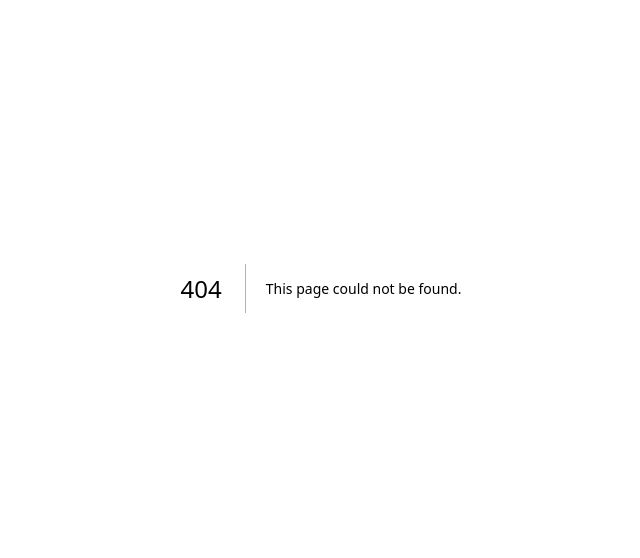
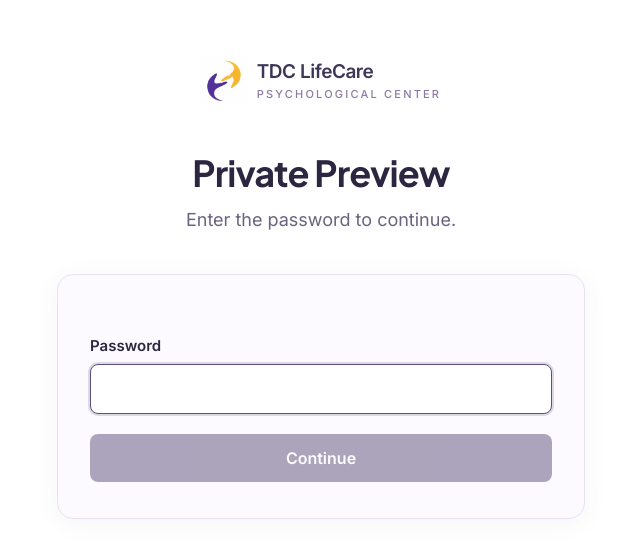
Before and after one commit to heyvalerii-dev/tdc-lifecare, a Next.js app: page /preview-login in a window 1280 px wide. Before the commit this address had no page. Shown: the part 112-670 px from the top of the page, without its empty margins (319-959 px from the left). Built offline with nearby package versions, Linux system fonts and the light colour scheme.

Commit message:
password protect

```diff
--- /dev/null
+++ b/src/app/api/preview-login/route.ts
@@ -0,0 +1,50 @@
+import { NextResponse } from "next/server";
+import {
+  SITE_ACCESS_COOKIE,
+  deriveSiteAccessToken,
+  isSitePasswordEnabled,
+  safeRedirectPath,
+  timingSafeEqualString,
+} from "@/lib/site-password";
+
+export async function POST(request: Request) {
+  if (!isSitePasswordEnabled()) {
+    return NextResponse.json({ ok: true, redirect: "/" });
+  }
+
+  let body: { password?: string; redirect?: string };
+  try {
+    body = await request.json();
+  } catch {
+    return NextResponse.json({ error: "Invalid request." }, { status: 400 });
+  }
+
+  const submitted = typeof body.password === "string" ? body.password : "";
+  const expectedPassword = process.env.SITE_PASSWORD ?? "";
+
+  // Compare derived tokens (fixed length) to avoid leaking password length via timing.
+  const [submittedToken, expectedToken] = await Promise.all([
+    deriveSiteAccessToken(submitted),
+    deriveSiteAccessToken(expectedPassword),
+  ]);
+
+  if (!timingSafeEqualString(submittedToken, expectedToken)) {
+    return NextResponse.json(
+      { error: "Incorrect password. Please try again." },
+      { status: 401 }
+    );
+  }
+
+  const redirect = safeRedirectPath(body.redirect);
+  const response = NextResponse.json({ ok: true, redirect });
+
+  response.cookies.set(SITE_ACCESS_COOKIE, expectedToken, {
+    httpOnly: true,
+    secure: process.env.NODE_ENV === "production",
+    sameSite: "lax",
+    path: "/",
+    // Session cookie — cleared when the browser session ends.
+  });
+
+  return response;
+}
--- /dev/null
+++ b/src/app/preview-login/page.tsx
@@ -0,0 +1,21 @@
+import { Suspense } from "react";
+import { PreviewLoginForm } from "./preview-login-form";
+
+export const metadata = {
+  title: "Private Preview | TDC LifeCare",
+  robots: { index: false, follow: false },
+};
+
+export default function PreviewLoginPage() {
+  return (
+    <Suspense
+      fallback={
+        <div className="flex min-h-screen items-center justify-center bg-white">
+          Loading...
+        </div>
+      }
+    >
+      <PreviewLoginForm />
+    </Suspense>
+  );
+}
--- /dev/null
+++ b/src/app/preview-login/preview-login-form.tsx
@@ -0,0 +1,99 @@
+"use client";
+
+import { useState } from "react";
+import { useRouter, useSearchParams } from "next/navigation";
+import { BrandLogo } from "@/components/brand/brand-logo";
+import { AuthAlert } from "@/components/auth/auth-alert";
+import { authCardClass, authPageWidth } from "@/components/auth/auth-styles";
+import { Button } from "@/components/ui/button";
+import { Input } from "@/components/ui/input";
+import { type } from "@/lib/typography";
+import { cn } from "@/lib/utils";
+
+export function PreviewLoginForm() {
+  const router = useRouter();
+  const searchParams = useSearchParams();
+  const redirect = searchParams.get("redirect") ?? "/";
+
+  const [password, setPassword] = useState("");
+  const [loading, setLoading] = useState(false);
+  const [error, setError] = useState<string | null>(null);
+
+  async function handleSubmit(e: React.FormEvent) {
+    e.preventDefault();
+    setLoading(true);
+    setError(null);
+
+    try {
+      const res = await fetch("/api/preview-login", {
+        method: "POST",
+        headers: { "Content-Type": "application/json" },
+        body: JSON.stringify({ password, redirect }),
+      });
+
+      const data = (await res.json().catch(() => ({}))) as {
+        error?: string;
+        redirect?: string;
+      };
+
+      if (!res.ok) {
+        setError(data.error ?? "Incorrect password. Please try again.");
+        setLoading(false);
+        return;
+      }
+
+      router.replace(data.redirect ?? "/");
+      router.refresh();
+    } catch {
+      setError("Something went wrong. Please try again.");
+      setLoading(false);
+    }
+  }
+
+  return (
+    <div className="flex min-h-screen flex-col items-center justify-center bg-white py-12 sm:py-16">
+      <div className={authPageWidth}>
+        <div className="flex justify-center">
+          <BrandLogo href={null} variant="dark" />
+        </div>
+
+        <div className="mt-10 space-y-3 text-center sm:mt-12">
+          <h1 className={type.pageTitle}>Private Preview</h1>
+          <p className={cn(type.bodyMuted, "mx-auto max-w-md text-base sm:text-lg")}>
+            Enter the password to continue.
+          </p>
+        </div>
+
+        <div className={cn(authCardClass, "mt-8 sm:mt-10")}>
+          <div className="space-y-6">
+            {error && <AuthAlert message={error} />}
+
+            <form onSubmit={handleSubmit} className="space-y-5">
+              <Input
+                id="site-password"
+                type="password"
+                label="Password"
+                name="password"
+                required
+                autoComplete="current-password"
+                autoFocus
+                value={password}
+                onChange={(e) => setPassword(e.target.value)}
+              />
+
+              <Button
+                type="submit"
+                className="w-full"
+                size="lg"
+                loading={loading}
+                disabled={!password.trim()}
+              >
+                Continue
+              </Button>
+            </form>
+          </div>
+        </div>
+      </div>
+    </div>
+  );
+}
--- /dev/null
+++ b/src/lib/site-password.ts
@@ -0,0 +1,69 @@
+import { type NextRequest } from "next/server";
+
+/** httpOnly cookie set after the visitor passes the site-password gate. */
+export const SITE_ACCESS_COOKIE = "tdc_site_access";
+
+/**
+ * Paths that must remain reachable without the site-password cookie.
+ * Keep this list minimal — only server-to-server and the gate itself.
+ */
+export function isSitePasswordExemptPath(pathname: string): boolean {
+  if (pathname === "/preview-login") return true;
+  if (pathname === "/api/preview-login") return true;
+  // PayMongo server → app (no browser cookie)
+  if (pathname.startsWith("/api/webhooks/")) return true;
+  // Vercel / external cron with Bearer CRON_SECRET
+  if (pathname.startsWith("/api/cron/")) return true;
+  return false;
+}
+
+export function isSitePasswordEnabled(): boolean {
+  const password = process.env.SITE_PASSWORD;
+  return typeof password === "string" && password.length > 0;
+}
+
+/** Derive a token from the site password — never store the password in the cookie. */
+export async function deriveSiteAccessToken(password: string): Promise<string> {
+  const data = new TextEncoder().encode(`tdc-lifecare:site-access:v1:${password}`);
+  const digest = await crypto.subtle.digest("SHA-256", data);
+  return bufferToHex(digest);
+}
+
+export async function getExpectedSiteAccessToken(): Promise<string | null> {
+  const password = process.env.SITE_PASSWORD;
+  if (!password) return null;
+  return deriveSiteAccessToken(password);
+}
+
+export function timingSafeEqualString(a: string, b: string): boolean {
+  if (a.length !== b.length) return false;
+  let mismatch = 0;
+  for (let i = 0; i < a.length; i++) {
+    mismatch |= a.charCodeAt(i) ^ b.charCodeAt(i);
+  }
+  return mismatch === 0;
+}
+
+export async function hasValidSiteAccess(request: NextRequest): Promise<boolean> {
+  const expected = await getExpectedSiteAccessToken();
+  if (!expected) return true;
+
+  const cookie = request.cookies.get(SITE_ACCESS_COOKIE)?.value;
+  if (!cookie) return false;
+
+  return timingSafeEqualString(cookie, expected);
+}
+
+/** Only allow relative in-app redirects (no open redirects). */
+export function safeRedirectPath(raw: string | null | undefined): string {
+  if (!raw) return "/";
+  if (!raw.startsWith("/") || raw.startsWith("//")) return "/";
+  if (raw.startsWith("/preview-login")) return "/";
+  return raw;
+}
+
+function bufferToHex(buffer: ArrayBuffer): string {
+  return Array.from(new Uint8Array(buffer))
+    .map((b) => b.toString(16).padStart(2, "0"))
+    .join("");
+}
--- a/src/lib/supabase/middleware.ts
+++ b/src/lib/supabase/middleware.ts
@@ -31,11 +31,20 @@ export async function updateSession(request: NextRequest) {
 
   const path = request.nextUrl.pathname;
 
-  const publicPaths = ["/", "/login", "/signup", "/auth/callback", "/book"];
+  const publicPaths = [
+    "/",
+    "/login",
+    "/signup",
+    "/auth/callback",
+    "/book",
+    "/preview-login",
+  ];
   const isPublicPath =
     publicPaths.includes(path) ||
     path.startsWith("/pay/") ||
     path.startsWith("/api/webhooks") ||
+    path.startsWith("/api/cron") ||
+    path.startsWith("/api/preview-login") ||
     path.startsWith("/api/slots") ||
     path.startsWith("/api/dates");
 
--- a/src/middleware.ts
+++ b/src/middleware.ts
@@ -1,7 +1,53 @@
-import { type NextRequest } from "next/server";
+import { type NextRequest, NextResponse } from "next/server";
 import { updateSession } from "@/lib/supabase/middleware";
+import {
+  hasValidSiteAccess,
+  isSitePasswordEnabled,
+  isSitePasswordExemptPath,
+  safeRedirectPath,
+} from "@/lib/site-password";
 
 export async function middleware(request: NextRequest) {
+  const path = request.nextUrl.pathname;
+
+  // Shared site-password gate (MVP deployment). Runs before Supabase session logic.
+  // When SITE_PASSWORD is unset, the gate is disabled (local dev default).
+  if (isSitePasswordEnabled() && !isSitePasswordExemptPath(path)) {
+    const allowed = await hasValidSiteAccess(request);
+
+    if (!allowed) {
+      if (path.startsWith("/api/")) {
+        return NextResponse.json({ error: "Unauthorized" }, { status: 401 });
+      }
+
+      const url = request.nextUrl.clone();
+      const redirectTarget = `${path}${request.nextUrl.search}`;
+      url.pathname = "/preview-login";
+      url.search = "";
+      url.searchParams.set("redirect", redirectTarget);
+      return NextResponse.redirect(url);
+    }
+  }
+
+  // Already unlocked visitors who revisit the gate go into the app.
+  if (
+    isSitePasswordEnabled() &&
+    path === "/preview-login" &&
+    (await hasValidSiteAccess(request))
+  ) {
+    const redirect = safeRedirectPath(request.nextUrl.searchParams.get("redirect"));
+    const url = request.nextUrl.clone();
+    const qIndex = redirect.indexOf("?");
+    if (qIndex === -1) {
+      url.pathname = redirect;
+      url.search = "";
+    } else {
+      url.pathname = redirect.slice(0, qIndex);
+      url.search = redirect.slice(qIndex);
+    }
+    return NextResponse.redirect(url);
+  }
+
   return await updateSession(request);
 }
 
```
